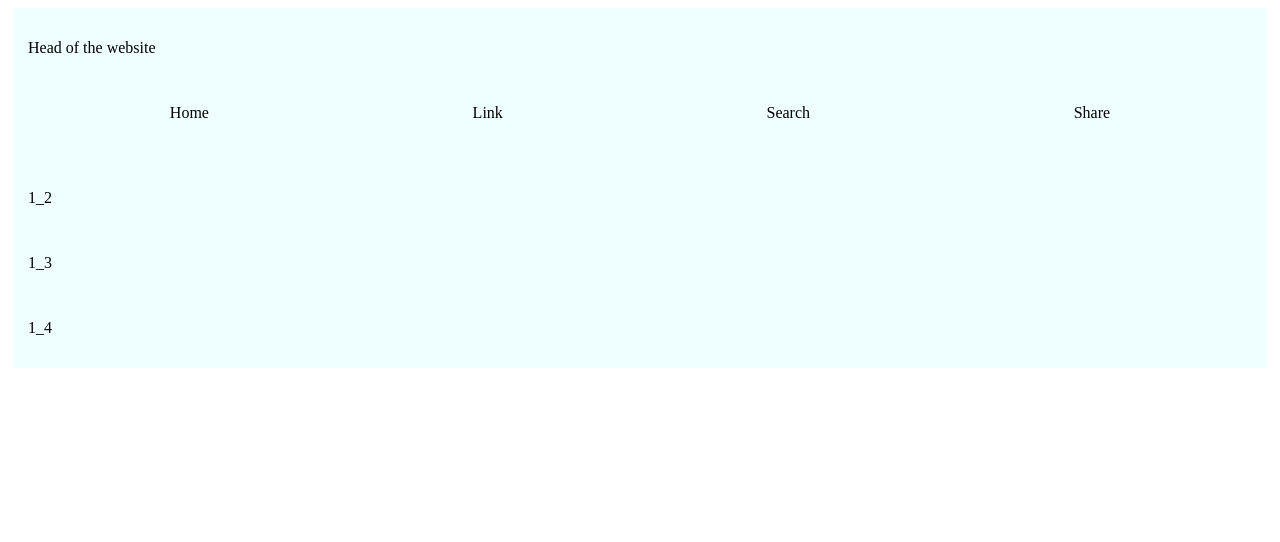
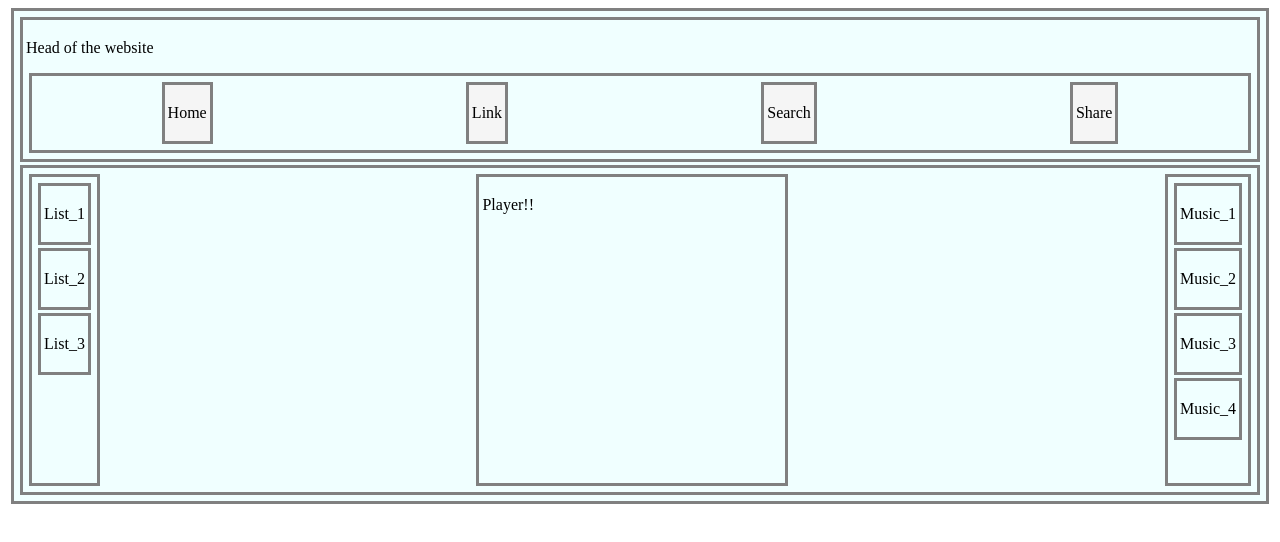
Before and after one commit to Himanshuba9hel/Himanshu_21BCS11403, a plain HTML site: page index.html in a window 1280 px wide. Drawn offline with Linux system fonts and the light colour scheme.

Commit message:
blue_print

```diff
--- a/index.html
+++ b/index.html
@@ -16,9 +16,22 @@
                 <div><p>Share</p></div>
             </div>
         </div>
-        <div><p>1_2</p></div>
-        <div><p>1_3</p></div>
-        <div><p>1_4</p></div>
+        <div class="main_menu">
+            <div class = "left_list">
+                <div><p>List_1</p></div>
+                <div><p>List_2</p></div>
+                <div><p>List_3</p></div>
+            </div>
+            <div class="player" id="player">
+                <p>Player!!</p>
+            </div>
+            <div>
+                <div><p>Music_1</p></div>
+                <div><p>Music_2</p></div>
+                <div><p>Music_3</p></div>
+                <div><p>Music_4</p></div>
+            </div>
+        </div>
     </div>
 
 </body>
--- a/styles.css
+++ b/styles.css
@@ -1,8 +1,9 @@
 div {
-    margin: 5px;
-    padding: 5px;
-    border-width: 7px;
-    border-color: black;
+    margin: 3px;
+    padding: 3px;
+    border-style: solid;
+    border-width: 3px;
+    border-color: gray;
     background-color: azure;
 
 }
@@ -10,3 +11,18 @@ div {
     display: flex;
     justify-content: space-around;
 }
+.head_list > div {
+
+    background-color: whitesmoke;
+}
+
+.main_menu {
+    display: flex;
+    justify-content: space-between;
+
+}
+
+#player {
+    width: 300px;
+    height: 300px;
+}
```
